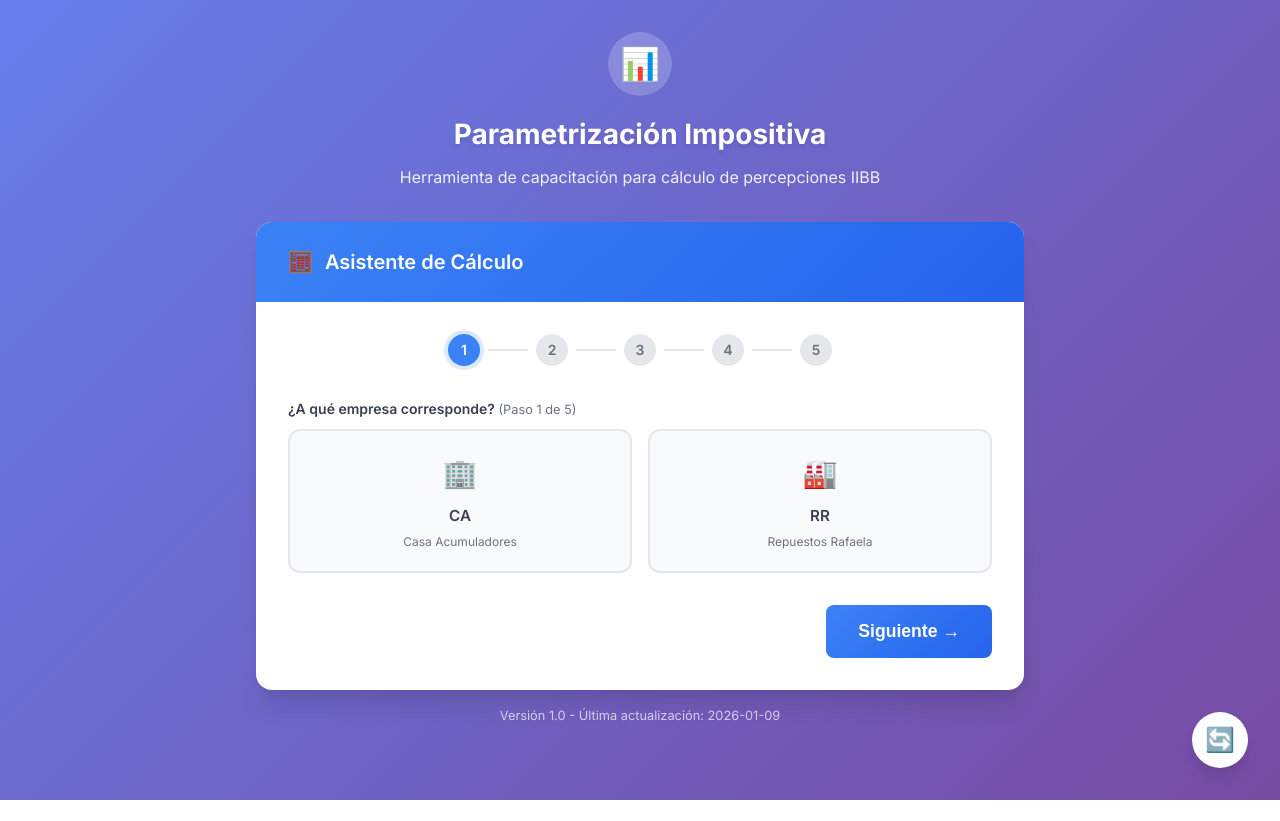
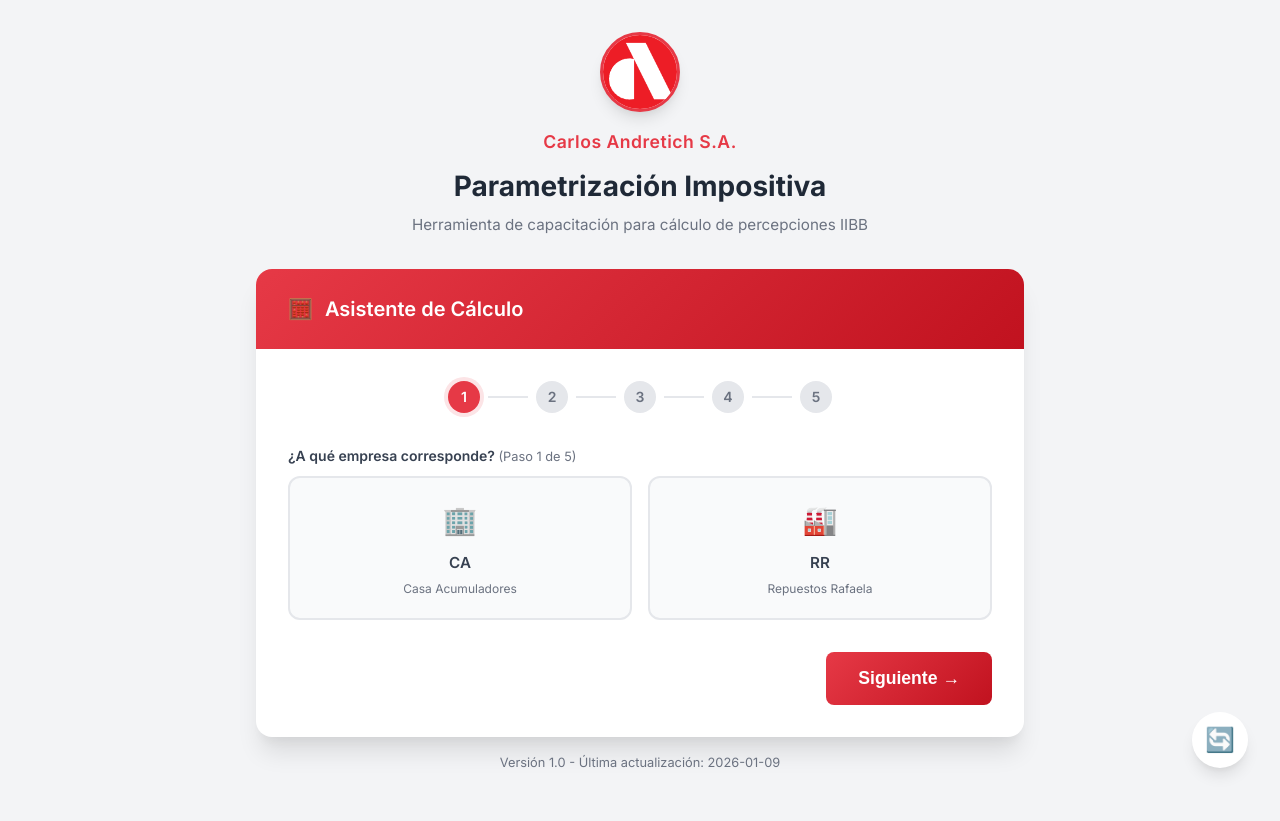
Before and after one commit to tblandretich/calculo-impositivo, a plain HTML site: page index.html in a window 1280 px wide. Before the commit the page ends 800 px from the top, so only its background shows below. Drawn offline with Linux system fonts and the light colour scheme.

Commit message:
Actualizar branding: Carlos Andretich S.A. - tema blanco/rojo con logo

```diff
--- a/index.html
+++ b/index.html
@@ -1,20 +1,25 @@
 <!DOCTYPE html>
 <html lang="es">
+
 <head>
     <meta charset="UTF-8">
     <meta name="viewport" content="width=device-width, initial-scale=1.0">
     <meta name="description" content="Herramienta de capacitación para cálculo de percepciones IIBB - CA/RR">
-    <title>Capacitación - Cálculo Impositivo CA/RR</title>
+    <title>Carlos Andretich S.A. - Cálculo Impositivo</title>
     <link rel="preconnect" href="https://fonts.googleapis.com">
     <link rel="preconnect" href="https://fonts.gstatic.com" crossorigin>
     <link href="https://fonts.googleapis.com/css2?family=Inter:wght@400;500;600;700;800&display=swap" rel="stylesheet">
     <link rel="stylesheet" href="styles.css">
 </head>
+
 <body>
     <div class="app-container">
         <!-- Header -->
         <header class="header">
-            <div class="header__logo">📊</div>
+            <div class="header__logo">
+                <img src="logo.png" alt="Carlos Andretich S.A.">
+            </div>
+            <p class="header__company">Carlos Andretich S.A.</p>
             <h1 class="header__title">Parametrización Impositiva</h1>
             <p class="header__subtitle">Herramienta de capacitación para cálculo de percepciones IIBB</p>
         </header>
@@ -168,13 +173,8 @@
                             Coeficiente Unificado (CM05)
                             <span class="form-label__hint">Valor del coeficiente según formulario CM05</span>
                         </label>
-                        <input type="number"
-                               class="form-input"
-                               id="coeficienteCM05"
-                               step="0.01"
-                               min="0"
-                               max="1"
-                               placeholder="Ej: 0.15">
+                        <input type="number" class="form-input" id="coeficienteCM05" step="0.01" min="0" max="1"
+                            placeholder="Ej: 0.15">
                     </div>
                 </section>
 
@@ -210,4 +210,5 @@
 
     <script src="app.js"></script>
 </body>
+
 </html>
--- a/styles.css
+++ b/styles.css
@@ -1,14 +1,20 @@
 /* ========================================
    App Capacitación - Cálculo Impositivo
-   Diseño moderno y profesional
+   Carlos Andretich S.A.
+   Diseño corporativo - Blanco y Rojo
    ======================================== */
 
 :root {
-    /* Colores principales */
-    --primary-600: #2563eb;
-    --primary-500: #3b82f6;
-    --primary-400: #60a5fa;
-    --primary-100: #dbeafe;
+    /* Colores corporativos - Carlos Andretich */
+    --brand-red: #e63946;
+    --brand-red-dark: #c1121f;
+    --brand-red-light: #fce4e6;
+
+    /* Mantenemos primary para compatibilidad pero ahora es rojo */
+    --primary-600: #c1121f;
+    --primary-500: #e63946;
+    --primary-400: #f07167;
+    --primary-100: #fce4e6;
 
     --success-600: #16a34a;
     --success-500: #22c55e;
@@ -65,7 +71,7 @@
 
 body {
     font-family: 'Inter', 'Segoe UI', system-ui, -apple-system, sans-serif;
-    background: linear-gradient(135deg, #667eea 0%, #764ba2 100%);
+    background: var(--gray-100);
     min-height: 100vh;
     color: var(--gray-800);
     line-height: 1.6;
@@ -88,26 +94,40 @@ body {
     display: inline-flex;
     align-items: center;
     justify-content: center;
-    width: 64px;
-    height: 64px;
-    background: rgba(255, 255, 255, 0.2);
-    backdrop-filter: blur(10px);
+    width: 80px;
+    height: 80px;
+    background: var(--white);
     border-radius: 50%;
     margin-bottom: 1rem;
-    font-size: 2rem;
+    box-shadow: var(--shadow-lg);
+    overflow: hidden;
+    border: 3px solid var(--brand-red);
+}
+
+.header__logo img {
+    width: 100%;
+    height: 100%;
+    object-fit: cover;
 }
 
 .header__title {
-    color: var(--white);
+    color: var(--gray-800);
     font-size: 1.75rem;
     font-weight: 700;
+    margin-bottom: 0.25rem;
+}
+
+.header__company {
+    color: var(--brand-red);
+    font-size: 1.1rem;
+    font-weight: 600;
     margin-bottom: 0.5rem;
-    text-shadow: 0 2px 4px rgba(0, 0, 0, 0.1);
+    letter-spacing: 0.5px;
 }
 
 .header__subtitle {
-    color: rgba(255, 255, 255, 0.9);
-    font-size: 1rem;
+    color: var(--gray-500);
+    font-size: 0.95rem;
     font-weight: 400;
 }
 
@@ -125,6 +145,7 @@ body {
         opacity: 0;
         transform: translateY(20px);
     }
+
     to {
         opacity: 1;
         transform: translateY(0);
@@ -132,7 +153,7 @@ body {
 }
 
 .card__header {
-    background: linear-gradient(135deg, var(--primary-500) 0%, var(--primary-600) 100%);
+    background: linear-gradient(135deg, var(--brand-red) 0%, var(--brand-red-dark) 100%);
     padding: 1.5rem 2rem;
     color: var(--white);
 }
@@ -179,9 +200,9 @@ body {
 }
 
 .stepper__step.active .stepper__circle {
-    background: var(--primary-500);
+    background: var(--brand-red);
     color: var(--white);
-    box-shadow: 0 0 0 4px var(--primary-100);
+    box-shadow: 0 0 0 4px var(--brand-red-light);
 }
 
 .stepper__step.completed .stepper__circle {
@@ -196,7 +217,7 @@ body {
     transition: background var(--transition-normal);
 }
 
-.stepper__step.completed + .stepper__step .stepper__line,
+.stepper__step.completed+.stepper__step .stepper__line,
 .stepper__step.completed .stepper__line {
     background: var(--success-500);
 }
@@ -250,8 +271,8 @@ body {
 .form-select:focus,
 .form-input:focus {
     outline: none;
-    border-color: var(--primary-500);
-    box-shadow: 0 0 0 3px var(--primary-100);
+    border-color: var(--brand-red);
+    box-shadow: 0 0 0 3px var(--brand-red-light);
 }
 
 .form-input::placeholder {
@@ -291,14 +312,14 @@ body {
 }
 
 .radio-option__label:hover {
-    border-color: var(--primary-300);
-    background: var(--primary-100);
+    border-color: var(--brand-red);
+    background: var(--brand-red-light);
 }
 
-.radio-option input:checked + .radio-option__label {
-    border-color: var(--primary-500);
-    background: var(--primary-100);
-    box-shadow: 0 0 0 3px var(--primary-100);
+.radio-option input:checked+.radio-option__label {
+    border-color: var(--brand-red);
+    background: var(--brand-red-light);
+    box-shadow: 0 0 0 3px var(--brand-red-light);
 }
 
 .radio-option__icon {
@@ -340,12 +361,12 @@ body {
 }
 
 .btn--primary {
-    background: linear-gradient(135deg, var(--primary-500) 0%, var(--primary-600) 100%);
+    background: linear-gradient(135deg, var(--brand-red) 0%, var(--brand-red-dark) 100%);
     color: var(--white);
 }
 
 .btn--primary:hover:not(:disabled) {
-    background: linear-gradient(135deg, var(--primary-600) 0%, var(--primary-600) 100%);
+    background: linear-gradient(135deg, var(--brand-red-dark) 0%, var(--brand-red-dark) 100%);
     box-shadow: var(--shadow-md);
     transform: translateY(-1px);
 }
@@ -388,8 +409,13 @@ body {
 }
 
 @keyframes fadeIn {
-    from { opacity: 0; }
-    to { opacity: 1; }
+    from {
+        opacity: 0;
+    }
+
+    to {
+        opacity: 1;
+    }
 }
 
 .result-box--success {
@@ -430,7 +456,7 @@ body {
     font-size: 2rem;
     font-weight: 800;
     text-align: center;
-    color: var(--primary-600);
+    color: var(--brand-red);
     margin: 1rem 0;
     font-family: 'Consolas', 'Monaco', monospace;
 }
@@ -472,13 +498,13 @@ body {
 }
 
 .checkbox-option:hover {
-    border-color: var(--primary-300);
+    border-color: var(--brand-red);
 }
 
 .checkbox-option input {
     width: 1.25rem;
     height: 1.25rem;
-    accent-color: var(--primary-500);
+    accent-color: var(--brand-red);
     cursor: pointer;
 }
 
@@ -512,7 +538,7 @@ body {
 .version-info {
     text-align: center;
     padding: 1rem;
-    color: rgba(255, 255, 255, 0.7);
+    color: var(--gray-500);
     font-size: 0.8rem;
 }
 
@@ -579,13 +605,15 @@ body {
     width: 40px;
     height: 40px;
     border: 4px solid var(--gray-200);
-    border-top-color: var(--primary-500);
+    border-top-color: var(--brand-red);
     border-radius: 50%;
     animation: spin 0.8s linear infinite;
 }
 
 @keyframes spin {
-    to { transform: rotate(360deg); }
+    to {
+        transform: rotate(360deg);
+    }
 }
 
 /* ========== HIDDEN ========== */
```
Also changed, not shown: admin.html (+4 -4 lines), logo.png (added).
